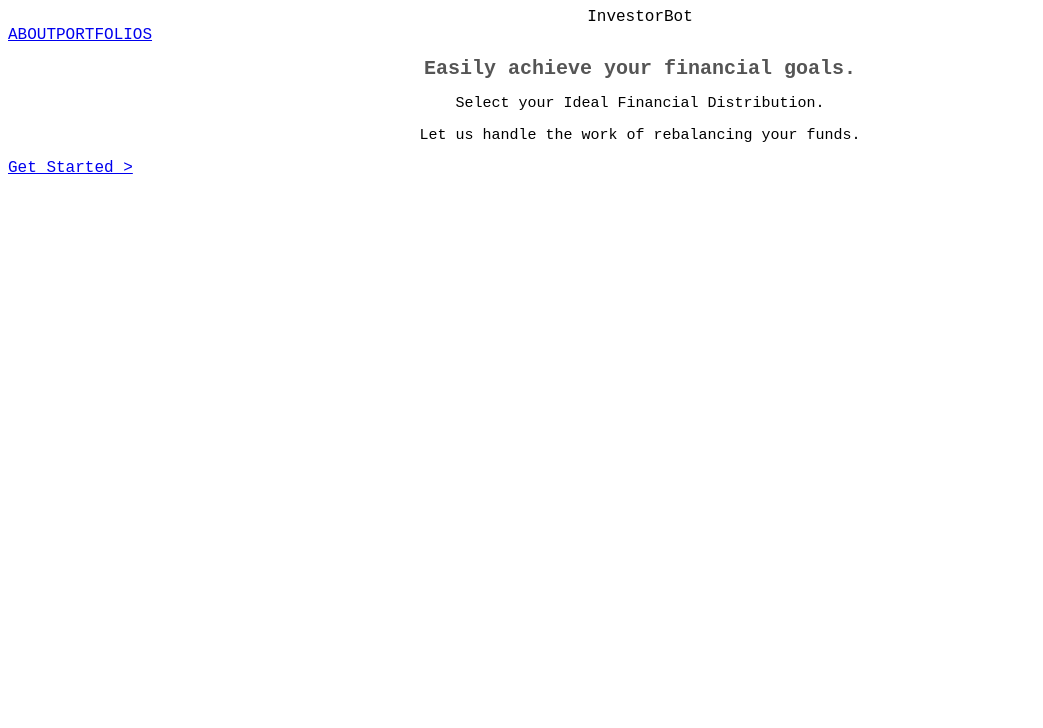
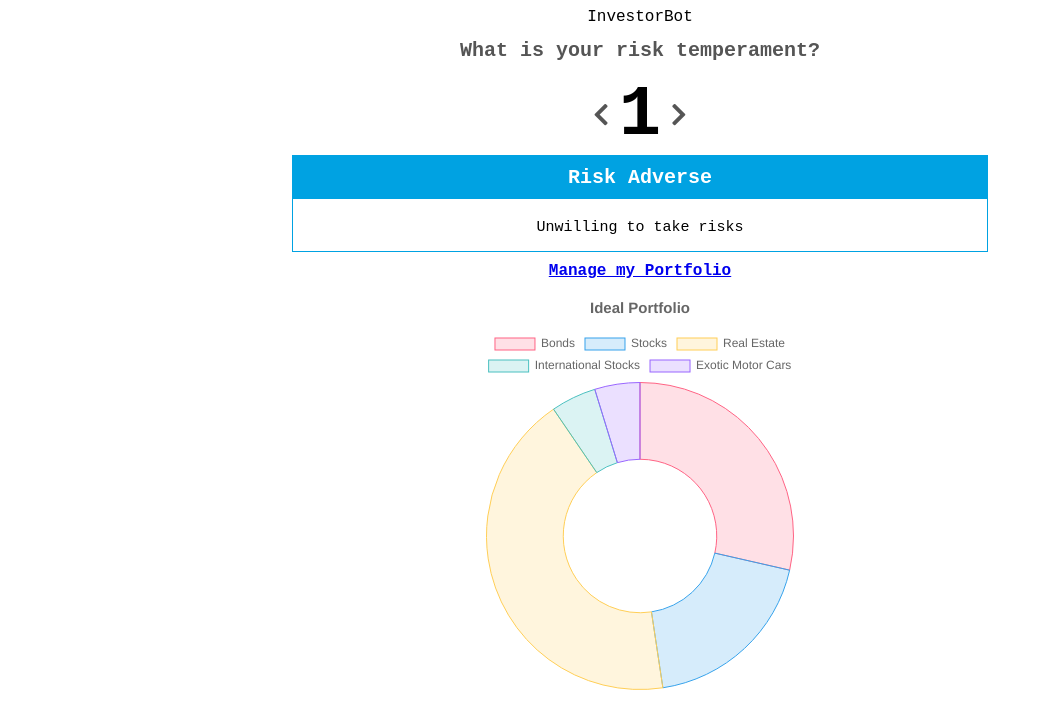
Before and after one commit to karenhlai/InvestorBot, a React (Create React App) app: page /#/ in a window 1280 px wide. Shown: the top 728 px of the page, without its empty margins (0-1043 px from the left). Built offline with nearby package versions, Linux system fonts and the light colour scheme.

Commit message:
Rm Splash

```diff
--- a/src/App.js
+++ b/src/App.js
@@ -1,6 +1,6 @@
 import React from 'react';
 import { Route, Switch } from 'react-router-dom';
-import Nav from './components/nav/nav';
+// import Nav from './components/nav/nav';
 import Splash from './components/splash/splash';
 import PortfoliosList from './components/portfolios/portfolios_list';
 import Transactions from './components/manage/transactions';
@@ -10,10 +10,13 @@ class App extends React.Component {
   render() {
     return (
       <div>
-        <Nav />
+        <header>
+          InvestorBot
+        </header>
+
         <Switch>
-          <Route exact path="/" component={Splash} />
-          <Route path="/portfolios" component={PortfoliosList} />
+          {/* <Route exact path="/" component={Splash} /> */}
+          <Route path="/" component={PortfoliosList} />
           <Route path="/manage/:id" component={Transactions} />
         </Switch>
       </div>
--- a/src/components/portfolios/portfolios_list.jsx
+++ b/src/components/portfolios/portfolios_list.jsx
@@ -149,6 +149,8 @@ class PortfoliosList extends React.Component {
   }
 
   render() {
+
+
     return (
       <div className="portfolio-container">
         <h1>What is your risk temperament?</h1>
```
